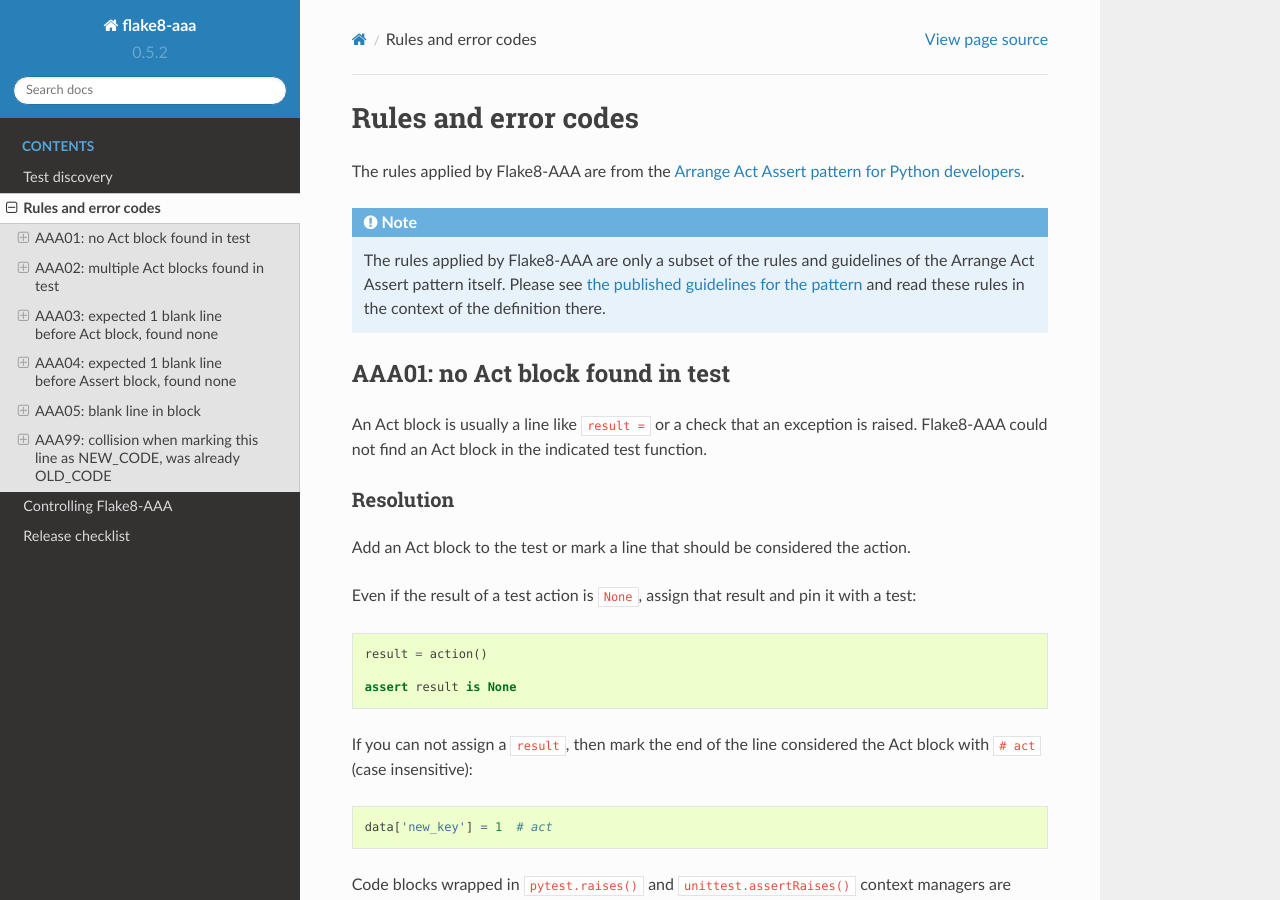
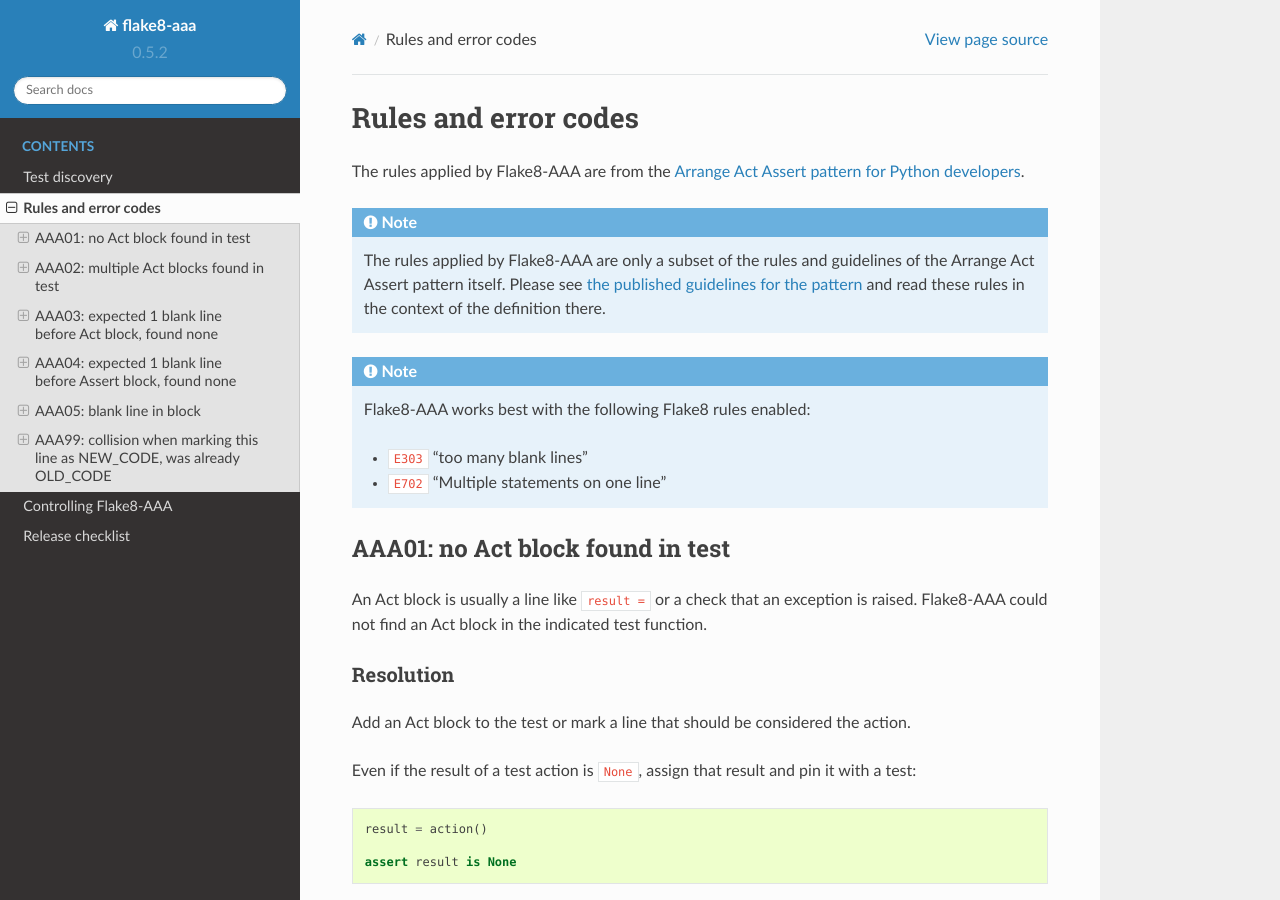
Before and after one commit to jamescooke/flake8-aaa, a Sphinx documentation site: the page built from docs/rules.rst, in a window 1280 px wide and 900 px high. Built offline with Sphinx 7.4.7 and the Read the Docs theme 2.0.0, drawn with Linux system fonts in a browser that asks for light colours.

Commit message:
Add note about rules that Flake8-AAA work best with

```diff
--- a/docs/rules.rst
+++ b/docs/rules.rst
@@ -12,6 +12,14 @@
     published guidelines for the pattern
     <https://jamescooke.info/arrange-act-assert-pattern-for-python-developers.html>`_
     and read these rules in the context of the definition there.
+
+.. note::
+
+    Flake8-AAA works best with the following Flake8 rules enabled:
+
+    * ``E303`` "too many blank lines"
+    * ``E702`` "Multiple statements on one line"
+
 
 AAA01: no Act block found in test
 ---------------------------------
```
